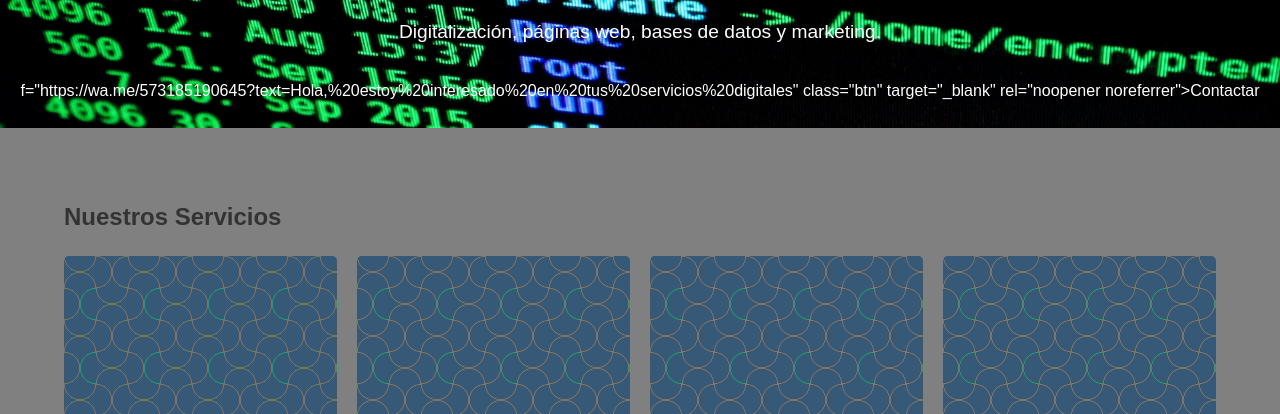
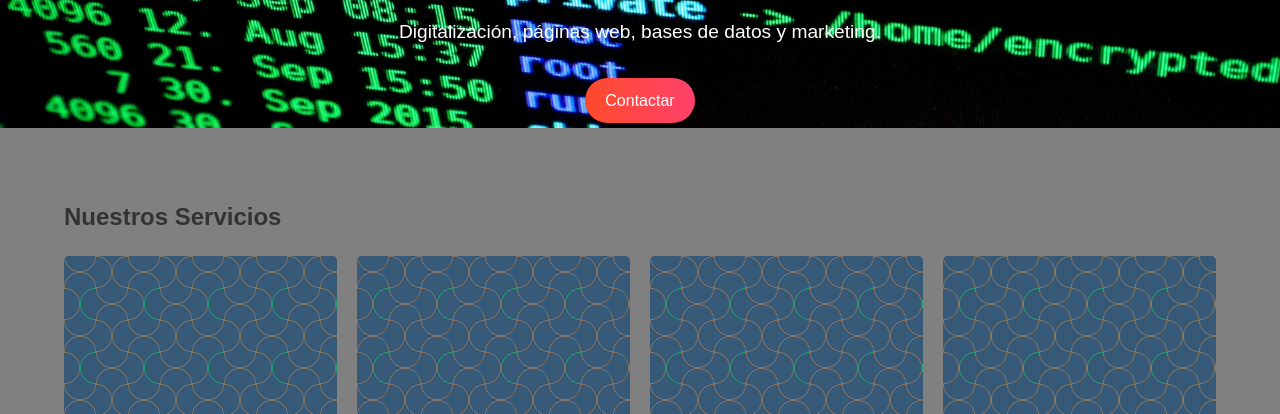
Before and after one commit to john5400/Tecnologia, a plain HTML site: page index.html in a window 1280 px wide. Shown: the part 352-766 px from the top of the page. Drawn offline with Linux system fonts and the light colour scheme.

Commit message:
Update index.html

```diff
--- a/index.html
+++ b/index.html
@@ -356,7 +356,7 @@
     <div class="hero-content">
       <h1>Transformamos tu negocio con soluciones digitales</h1>
       <p>Digitalización, páginas web, bases de datos y marketing.</p>
-     f="https://wa.me/573185190645?text=Hola,%20estoy%20interesado%20en%20tus%20servicios%20digitales" class="btn" target="_blank" rel="noopener noreferrer">Contactar</a>
+<a href="https://wa.me/573185190645?text=Hola,%20estoy%20interesado%20en%20tus%20servicios%20digitales" class="btn" target="_blank" rel="noopener noreferrer">Contactar</a>
     </div>
   </header>
 
```
